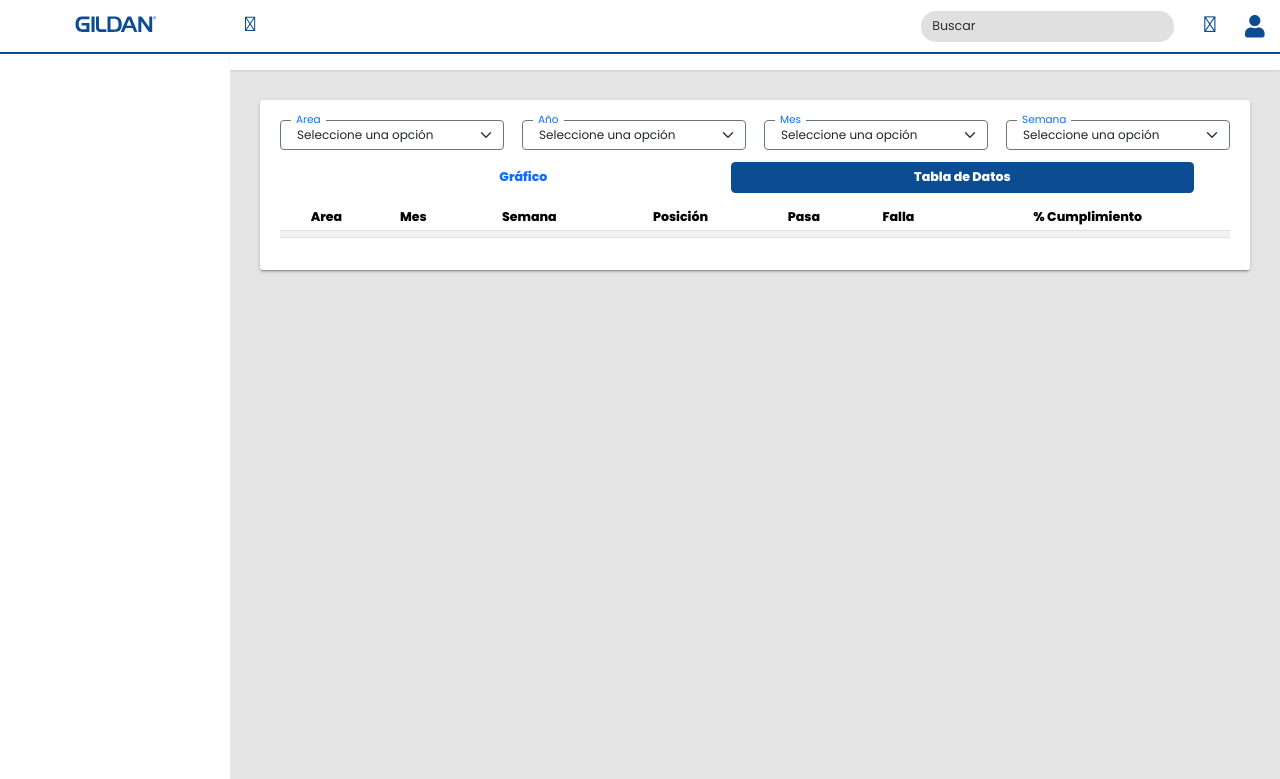
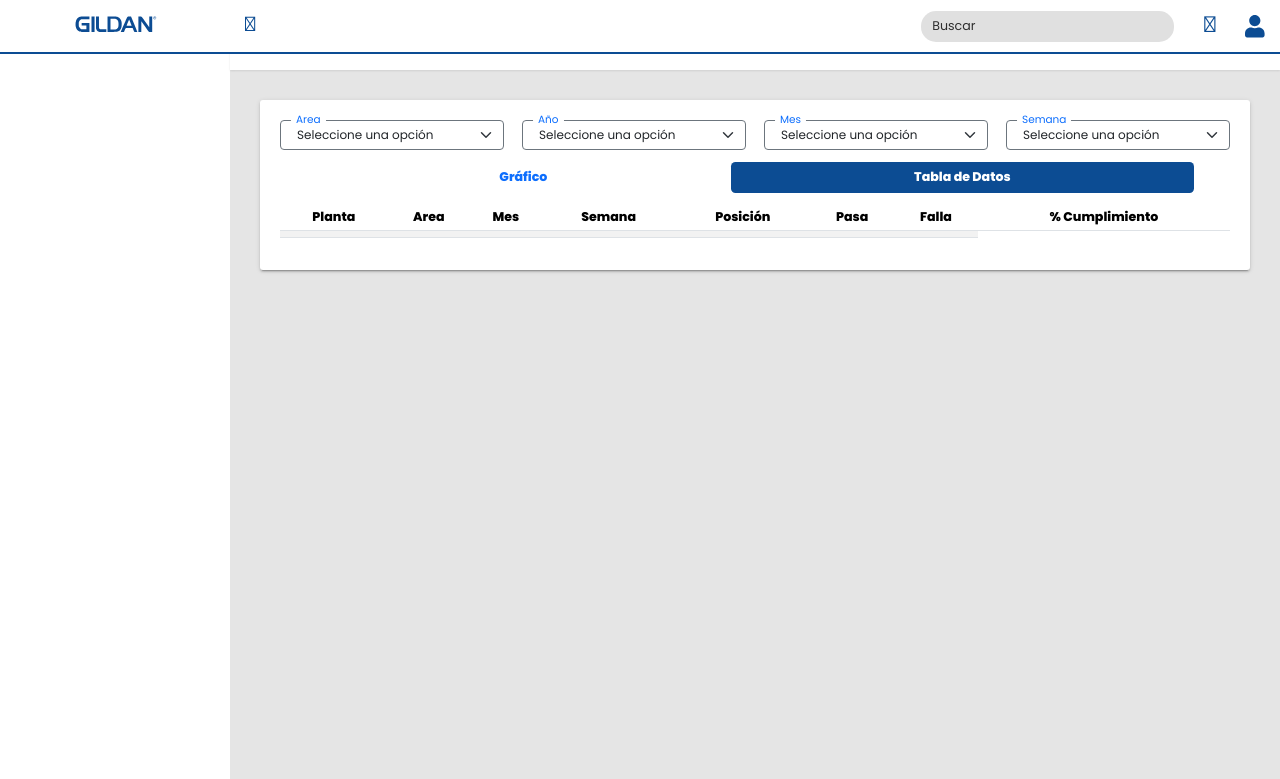
Before and after one commit to JoseanMeonez/Gildan-SOP-Auditory-RN4, a PHP site: the page made by views/dashboard.php in a window 1280 px wide, after a click on "Tabla de Datos". Shown: the top 779 px of the page. Run offline with PHP 8.4, Linux system fonts and the light colour scheme; the template is opened without the code that fills it, so the values that code supplies are empty; some libraries are stand-ins or nearby versions.

Commit message:
Columna de Planta agregada

```diff
--- a/assets/js/dashboard/datatable.config.js
+++ b/assets/js/dashboard/datatable.config.js
@@ -100,6 +100,7 @@
 		dataSrc: ''
 	},
 	columns: [
+		{ data: 'Planta' },
 		{ data: 'Area_Nombre' },
 		{ data: 'Mes' },
 		{ data: 'Semana' },
--- a/models/dashboardModel.php
+++ b/models/dashboardModel.php
@@ -10,6 +10,7 @@
 		$currentYear = date("Y");
 		$sql = ("SELECT
 			YEAR(a.Fecha) AS Año,
+			pl.plant_acronym AS Planta,
 			a.Semana,
 			a.Mes,
 			ar.Area_Nombre,
@@ -21,6 +22,7 @@
 			(SUM(CASE WHEN d.Estado = 1 THEN 1 ELSE 0 END) / COUNT(d.Auditoria_ID)) as Resultado
 			FROM detalle_auditoria d
 			INNER JOIN auditorias a ON a.Id_Auditoria = d.Auditoria_ID
+			INNER JOIN plants_manufacturing pl ON a.Plant_ID = pl.plant_id
 			INNER JOIN area ar ON ar.Area_ID = a.Area_ID
 			INNER JOIN puntos p ON p.Punto_ID = d.Punto_ID
 			LEFT JOIN posiciones pos ON p.Posicion_ID = pos.Posicion_ID
--- a/views/dashboard.php
+++ b/views/dashboard.php
@@ -78,6 +78,7 @@
 							<table id="tblDashboard" class="table table-hover table-striped table-sm display nowrap" cellpadding="0" width="100%">
 								<thead class="bg-gildan text-light text-center align-middle">
 									<tr>
+										<th>Planta</th>
 										<th>Area</th>
 										<th>Mes</th>
 										<th>Semana</th>
```
